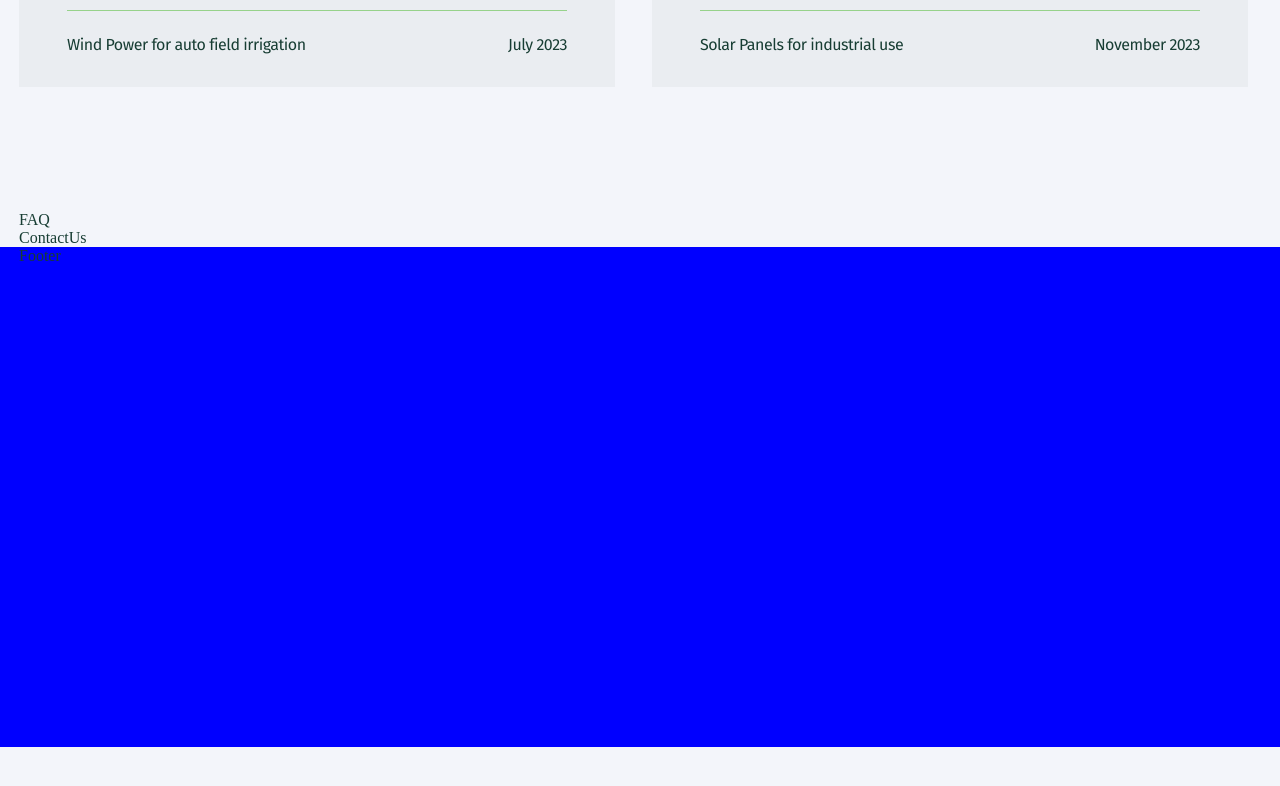
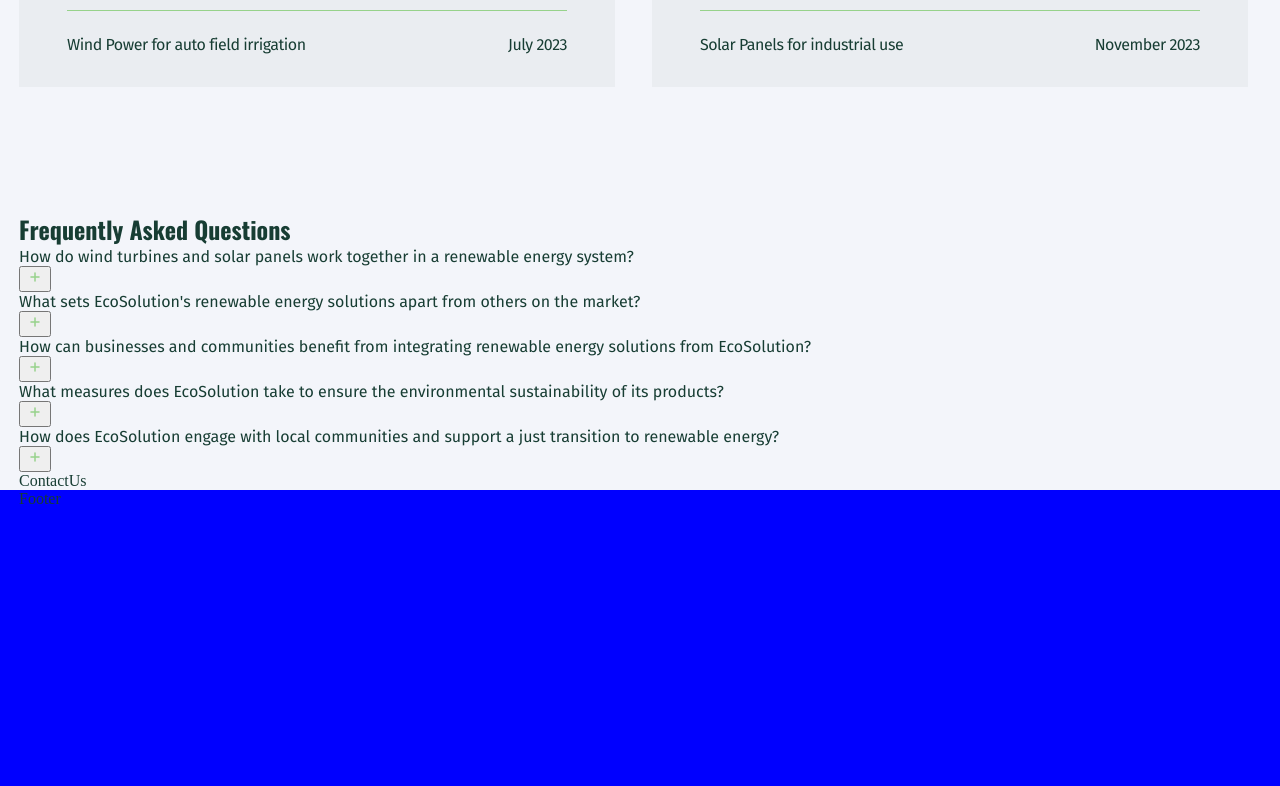
Before and after one commit to darynakarmazin/ecosolution, a React (Create React App) app: page / in a window 1280 px wide. Shown: the part 3694-4480 px from the top of the page. Before the commit the page ends 4441 px from the top, so only its background shows below. Built offline with nearby package versions, Linux system fonts and the light colour scheme.

Commit message:
Added basic markup for FAQ component.

```diff
--- a/src/components/FAQ/FAQ.jsx
+++ b/src/components/FAQ/FAQ.jsx
@@ -1,5 +1,161 @@
+import { useState } from 'react';
+import { ReactComponent as AddIcon } from '../../img/faq/add.svg';
+import { ReactComponent as MinusIcon } from '../../img/faq/minus.svg';
+
 function FAQ() {
-  return <div>FAQ</div>;
+  const [isOpen, setIsOpen] = useState(false);
+
+  const handleToggles = () => {
+    setIsOpen(!isOpen);
+  };
+
+  return (
+    <section>
+      <h2>Frequently Asked Questions</h2>
+      <ul>
+        <li>
+          <div>
+            <p>
+              How do wind turbines and solar panels work together in a renewable
+              energy system?
+            </p>
+            <button
+              type="button"
+              aria-label="Open answer"
+              onClick={handleToggles}
+            >
+              {isOpen ? <MinusIcon /> : <AddIcon />}
+            </button>
+          </div>
+          {isOpen && (
+            <p>
+              Wind turbines and solar panels generate electricity through
+              different mechanisms. Wind turbines harness the kinetic energy of
+              the wind to turn blades, which then drive a generator. Solar
+              panels convert sunlight into electricity through the photovoltaic
+              effect. When integrated into a renewable energy system, these
+              technologies complement each other by providing a continuous and
+              reliable power supply. Wind power is often more abundant during
+              certain times, while solar power is consistent during daylight
+              hours, resulting in a more stable overall energy output.
+            </p>
+          )}
+        </li>
+        <li>
+          <div>
+            <p>
+              What sets EcoSolution's renewable energy solutions apart from
+              others on the market?
+            </p>
+            <button
+              type="button"
+              aria-label="Open answer"
+              onClick={handleToggles}
+            >
+              {isOpen ? <MinusIcon /> : <AddIcon />}
+            </button>
+          </div>
+          {isOpen && (
+            <p>
+              Wind turbines and solar panels generate electricity through
+              different mechanisms. Wind turbines harness the kinetic energy of
+              the wind to turn blades, which then drive a generator. Solar
+              panels convert sunlight into electricity through the photovoltaic
+              effect. When integrated into a renewable energy system, these
+              technologies complement each other by providing a continuous and
+              reliable power supply. Wind power is often more abundant during
+              certain times, while solar power is consistent during daylight
+              hours, resulting in a more stable overall energy output.
+            </p>
+          )}
+        </li>
+        <li>
+          <div>
+            <p>
+              How can businesses and communities benefit from integrating
+              renewable energy solutions from EcoSolution?
+            </p>
+            <button
+              type="button"
+              aria-label="Open answer"
+              onClick={handleToggles}
+            >
+              {isOpen ? <MinusIcon /> : <AddIcon />}
+            </button>
+          </div>
+          {isOpen && (
+            <p>
+              Wind turbines and solar panels generate electricity through
+              different mechanisms. Wind turbines harness the kinetic energy of
+              the wind to turn blades, which then drive a generator. Solar
+              panels convert sunlight into electricity through the photovoltaic
+              effect. When integrated into a renewable energy system, these
+              technologies complement each other by providing a continuous and
+              reliable power supply. Wind power is often more abundant during
+              certain times, while solar power is consistent during daylight
+              hours, resulting in a more stable overall energy output.
+            </p>
+          )}
+        </li>
+        <li>
+          <div>
+            <p>
+              What measures does EcoSolution take to ensure the environmental
+              sustainability of its products?
+            </p>
+            <button
+              type="button"
+              aria-label="Open answer"
+              onClick={handleToggles}
+            >
+              {isOpen ? <MinusIcon /> : <AddIcon />}
+            </button>
+          </div>
+          {isOpen && (
+            <p>
+              Wind turbines and solar panels generate electricity through
+              different mechanisms. Wind turbines harness the kinetic energy of
+              the wind to turn blades, which then drive a generator. Solar
+              panels convert sunlight into electricity through the photovoltaic
+              effect. When integrated into a renewable energy system, these
+              technologies complement each other by providing a continuous and
+              reliable power supply. Wind power is often more abundant during
+              certain times, while solar power is consistent during daylight
+              hours, resulting in a more stable overall energy output.
+            </p>
+          )}
+        </li>
+        <li>
+          <div>
+            <p>
+              How does EcoSolution engage with local communities and support a
+              just transition to renewable energy?
+            </p>
+            <button
+              type="button"
+              aria-label="Open answer"
+              onClick={handleToggles}
+            >
+              {isOpen ? <MinusIcon /> : <AddIcon />}
+            </button>
+          </div>
+          {isOpen && (
+            <p>
+              Wind turbines and solar panels generate electricity through
+              different mechanisms. Wind turbines harness the kinetic energy of
+              the wind to turn blades, which then drive a generator. Solar
+              panels convert sunlight into electricity through the photovoltaic
+              effect. When integrated into a renewable energy system, these
+              technologies complement each other by providing a continuous and
+              reliable power supply. Wind power is often more abundant during
+              certain times, while solar power is consistent during daylight
+              hours, resulting in a more stable overall energy output.
+            </p>
+          )}
+        </li>
+      </ul>
+    </section>
+  );
 }
 
 export default FAQ;
```
Also changed, not shown: src/img/faq/add.svg (added), src/img/faq/minus.svg (added).
